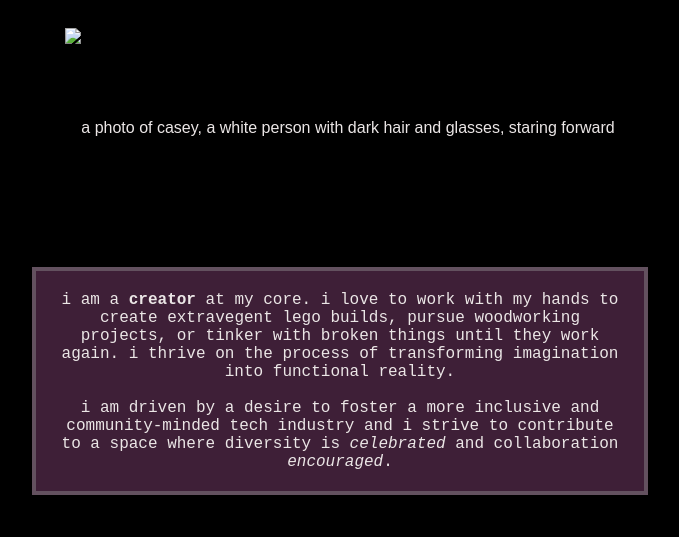
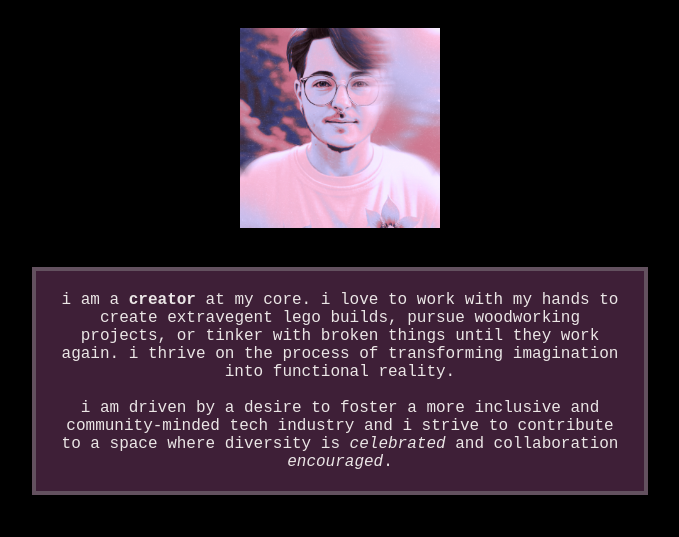
Before and after one commit to 0art-vandelay0/portfolio-landing-page, a plain HTML site: page index.html in a window 1280 px wide. Shown: the part 219-756 px from the top of the page, without its empty margins (300-979 px from the left). Drawn offline with Linux system fonts and the light colour scheme; the site is published under a folder, as on GitHub Pages, so addresses that start at the root find nothing.

```diff
--- a/index.html
+++ b/index.html
@@ -14,7 +14,7 @@
         <br>
         <span class="name">i'm casey.</span>
     </h1>
-    <div class="img-div"><img src="/img/casey.jpg"
+    <div class="img-div"><img src="img/casey.jpg"
             alt="a photo of casey, a white person with dark hair and glasses, staring forward"></div>
     <div class=" aboutMe">
         <p>i am a <strong>creator</strong> at my core. i love to work with my hands to create extravegent lego builds,
```
Also changed, not shown: 1 other file.
